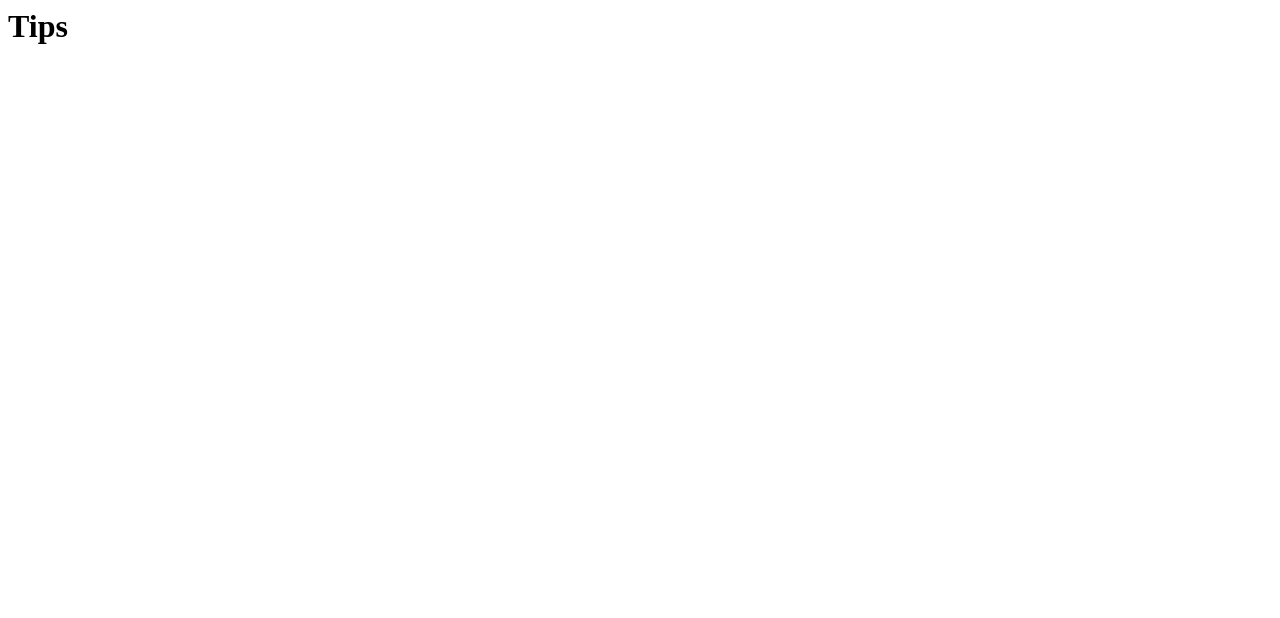
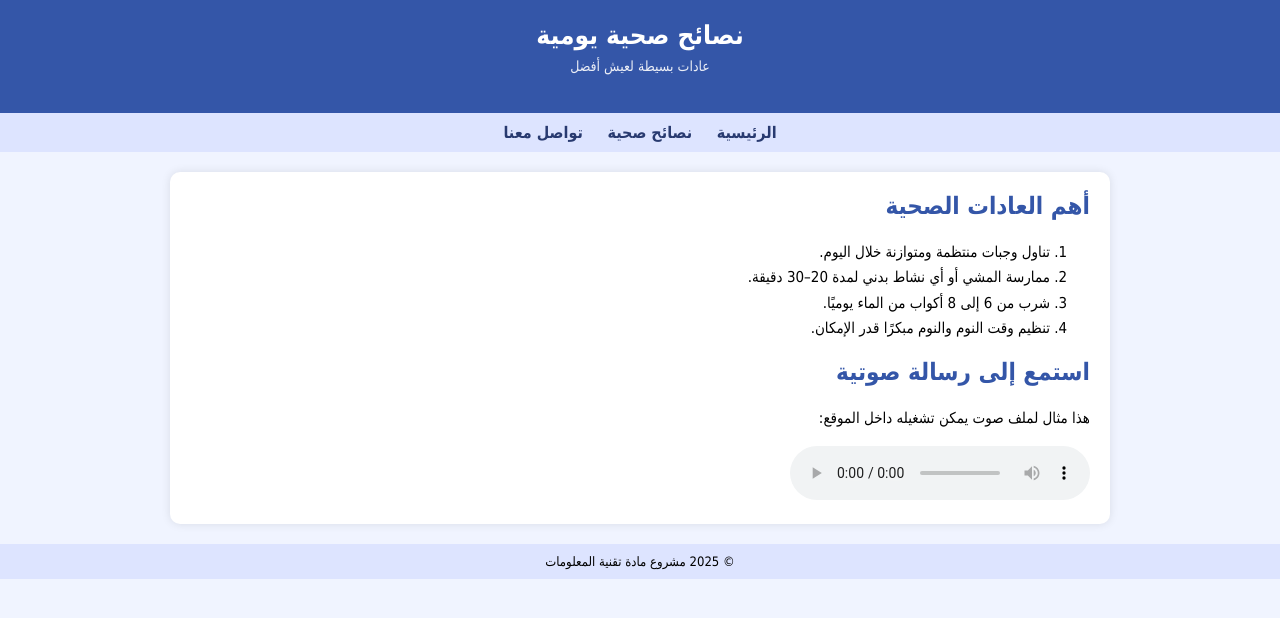
Before and after one commit to omanstr21-hash/SCHOOL-PROJECT1, a plain HTML site: page tips.html in a window 1280 px wide. Drawn offline with Linux system fonts and the light colour scheme.

Commit message:
UPLOAD FIRST

```diff
--- a/style.css
+++ b/style.css
@@ -1 +1,14 @@
-body{font-family:sans-serif;}
+body{font-family:Tahoma,Arial,sans-serif;direction:rtl;text-align:right;background:#f0f4ff;margin:0;}
+header{background:#3456a8;color:#fff;padding:20px;text-align:center;}
+header h1{margin:0;font-size:26px;}
+header .subtitle{margin-top:5px;font-size:14px;opacity:.9;}
+nav{background:#dde4ff;padding:10px;text-align:center;}
+nav a{margin:0 10px;color:#283a70;font-weight:bold;text-decoration:none;}
+nav a:hover{text-decoration:underline;}
+main{max-width:900px;margin:20px auto;background:#fff;padding:20px;border-radius:10px;box-shadow:0 0 10px rgba(0,0,0,.1);}
+h2{color:#3456a8;margin-top:0;}
+p,li{font-size:15px;line-height:1.7;}
+.main-image{max-width:100%;border-radius:10px;margin:10px 0;box-shadow:0 0 8px rgba(0,0,0,.15);}
+table{width:100%;border-collapse:collapse;margin-top:10px;}
+td,th{border:1px solid #ccc;padding:8px;text-align:center;}
+footer{text-align:center;background:#dde4ff;padding:10px;margin-top:20px;font-size:13px;}
--- a/tips.html
+++ b/tips.html
@@ -1 +1,39 @@
-<html><body><h1>Tips</h1></body></html>
+<!DOCTYPE html>
+<html lang="ar" dir="rtl">
+<head>
+<meta charset="UTF-8">
+<title>نصائح صحية يومية</title>
+<link rel="stylesheet" href="style.css">
+</head>
+<body>
+<header>
+<h1>نصائح صحية يومية</h1>
+<p class="subtitle">عادات بسيطة لعيش أفضل</p>
+</header>
+<nav>
+<a href="index.html">الرئيسية</a>
+<a href="tips.html">نصائح صحية</a>
+<a href="contact.html">تواصل معنا</a>
+</nav>
+<main>
+<section>
+<h2>أهم العادات الصحية</h2>
+<ol>
+<li>تناول وجبات منتظمة ومتوازنة خلال اليوم.</li>
+<li>ممارسة المشي أو أي نشاط بدني لمدة 20–30 دقيقة.</li>
+<li>شرب من 6 إلى 8 أكواب من الماء يوميًا.</li>
+<li>تنظيم وقت النوم والنوم مبكرًا قدر الإمكان.</li>
+</ol>
+</section>
+<section>
+<h2>استمع إلى رسالة صوتية</h2>
+<p>هذا مثال لملف صوت يمكن تشغيله داخل الموقع:</p>
+<audio controls>
+<source src="audio/health_audio.mp3" type="audio/mpeg">
+متصفحك لا يدعم تشغيل الصوت.
+</audio>
+</section>
+</main>
+<footer>© 2025 مشروع مادة تقنية المعلومات</footer>
+</body>
+</html>
```
Also changed, not shown: contact.html (+29 -1 lines), index.html (+33 -1 lines).
